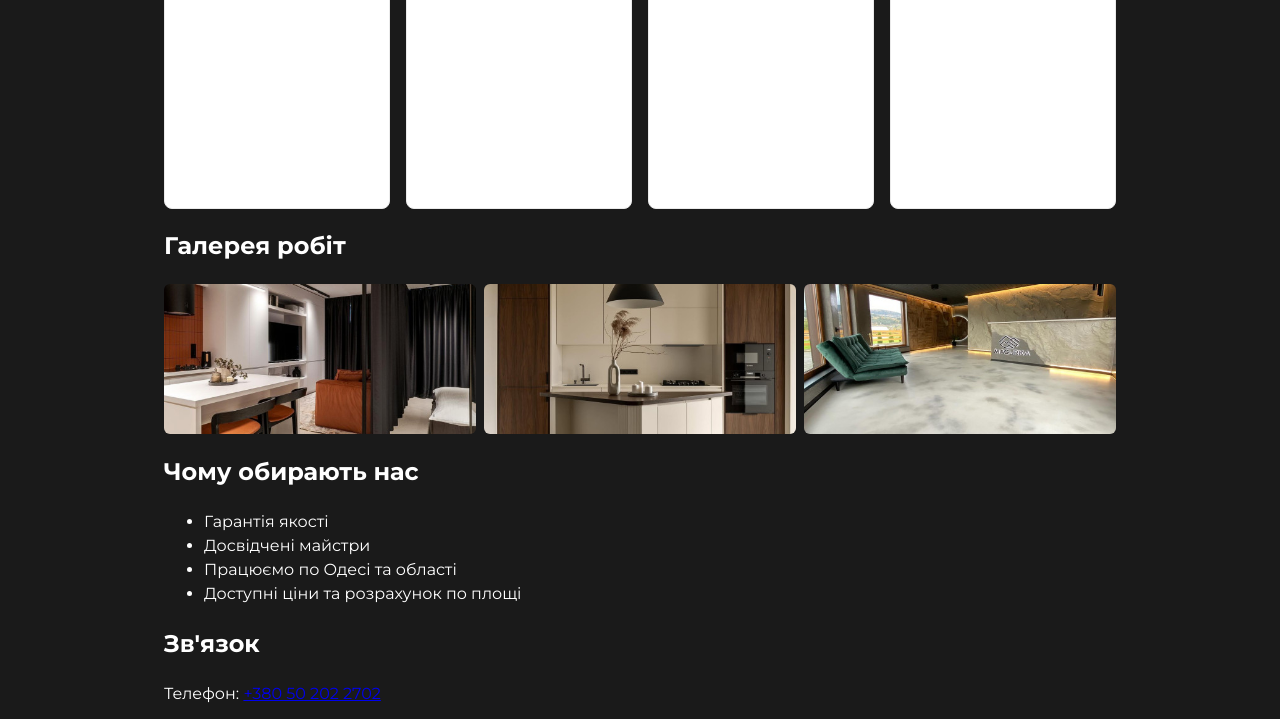
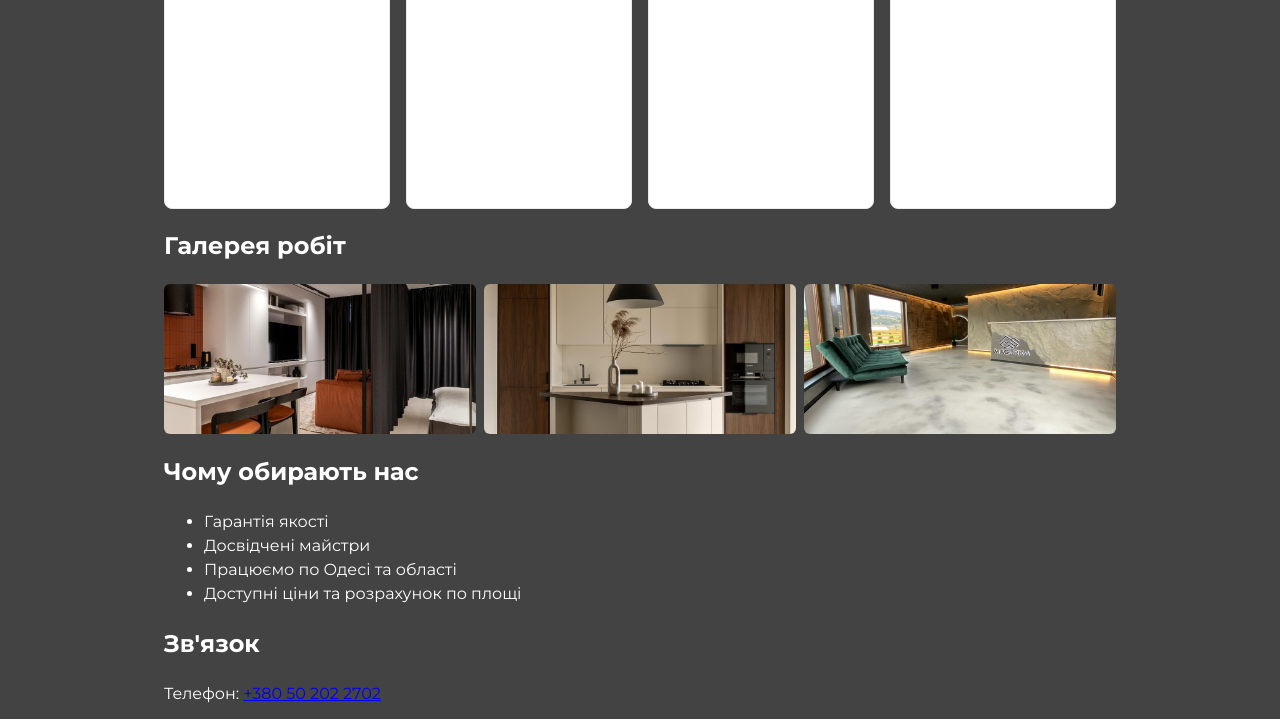
Before and after one commit to floortex/beton_cire, a plain HTML site: page index.html in a window 1280 px wide. Shown: the part 598-1317 px from the top of the page. Drawn offline with Linux system fonts and the light colour scheme.

Commit message:
Update index.html

```diff
--- a/index.html
+++ b/index.html
@@ -13,7 +13,7 @@
     body {
       font-family: "Montserrat", sans-serif;
       margin: 0;
-      background-color: #1a1a1a;
+      background-color: #434343;
       color: #fff;
       overflow-x: hidden;
     }
```
